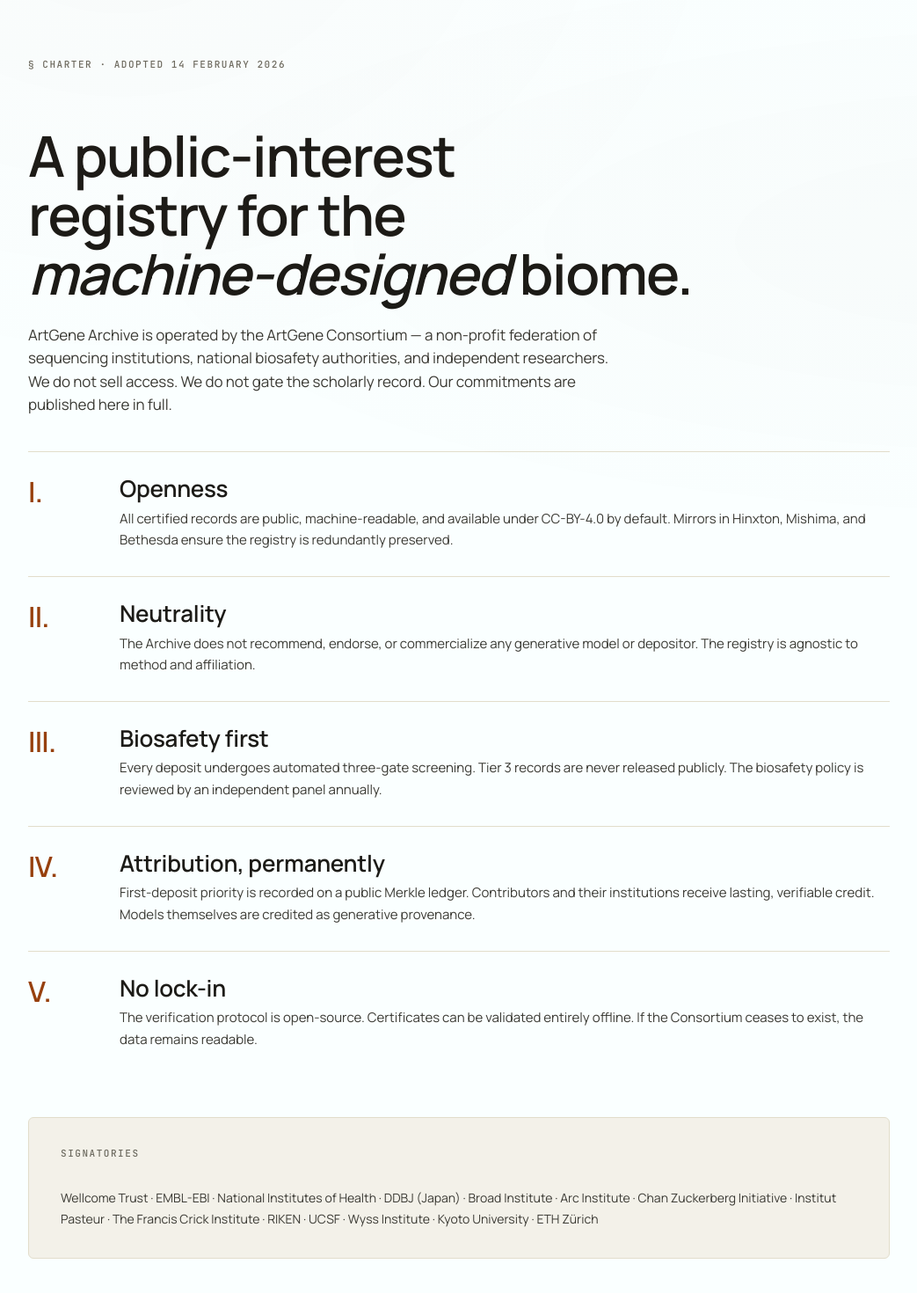
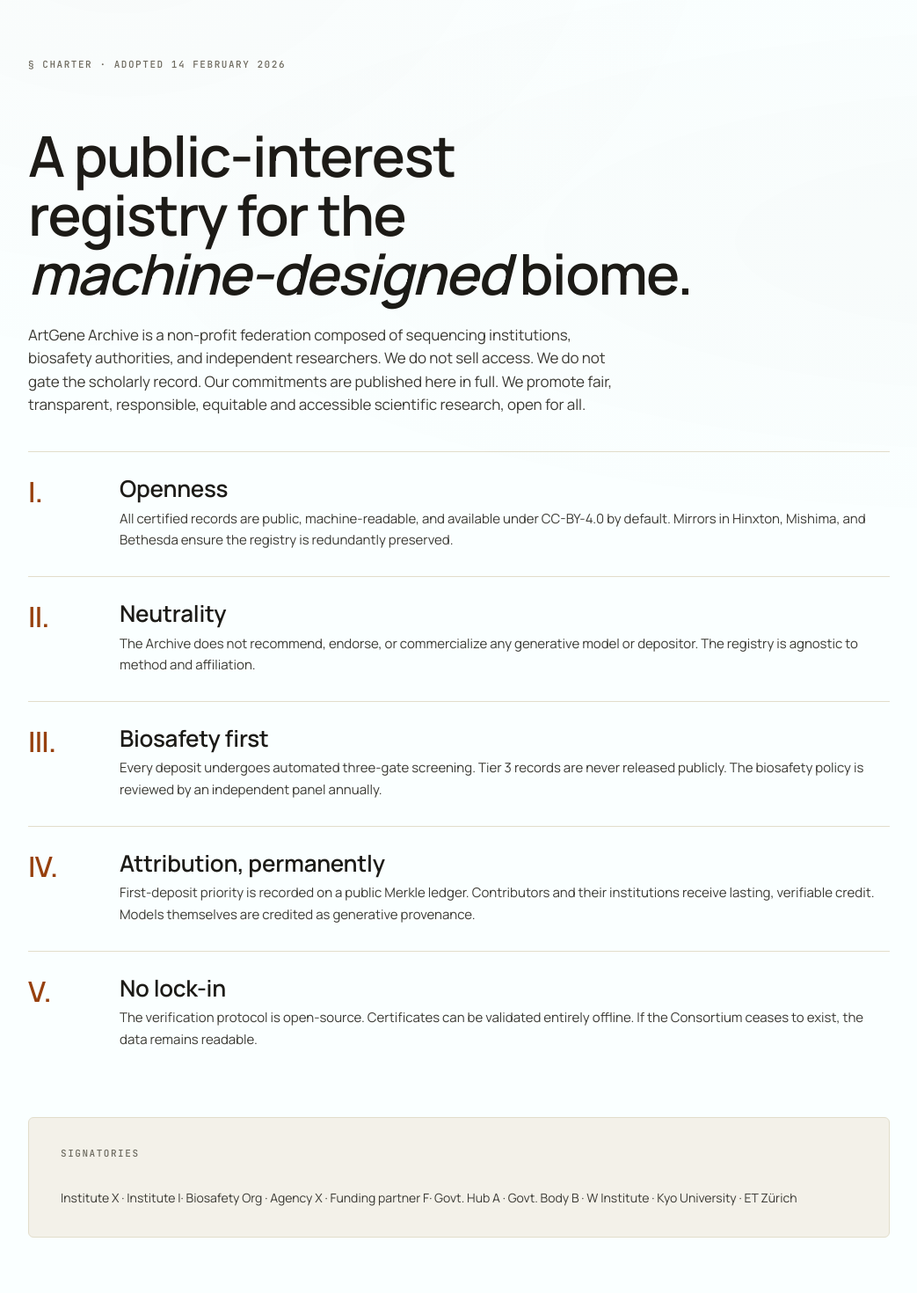
Before and after one commit to babisingh/artgene-archive, a Next.js app in the folder apps/dashboard/: page /about in a window 1280 px wide. Shown: the part 126-1596 px from the top of the page at 88% size, without its empty margins (118-1161 px from the left). Built offline with nearby package versions, Linux system fonts and the light colour scheme; no server answers.

Commit message:
Update page.tsx

```diff
--- a/apps/dashboard/app/about/page.tsx
+++ b/apps/dashboard/app/about/page.tsx
@@ -29,9 +29,9 @@ const ARTICLES = [
 ];
 
 const SIGNATORIES =
-  "Wellcome Trust · EMBL-EBI · National Institutes of Health · DDBJ (Japan) · " +
-  "Broad Institute · Arc Institute · Chan Zuckerberg Initiative · Institut Pasteur · " +
-  "The Francis Crick Institute · RIKEN · UCSF · Wyss Institute · Kyoto University · ETH Zürich";
+  "Institute X · " +
+  "Institute I· Biosafety Org · Agency X · Funding partner F· " +
+  "Govt. Hub A · Govt. Body B · W Institute · Kyo University · ET Zürich";
 
 export default function AboutPage() {
   return (
@@ -46,10 +46,11 @@ export default function AboutPage() {
         A public-interest<br />registry for the<br /><em>machine-designed</em> biome.
       </h1>
       <p className="lede" style={{ margin: "24px 0 40px", maxWidth: 680 }}>
-        ArtGene Archive is operated by the ArtGene Consortium — a non-profit federation of
-        sequencing institutions, national biosafety authorities, and independent researchers.
+        ArtGene Archive is a non-profit federation composed of
+        sequencing institutions, biosafety authorities, and independent researchers.
         We do not sell access. We do not gate the scholarly record. Our commitments are
-        published here in full.
+        published here in full. We promote fair, transparent, responsible, equitable and accessible scientific research,
+        open for all.
       </p>
 
       {/* ── Articles ────────────────────────────────────────────── */}
```
